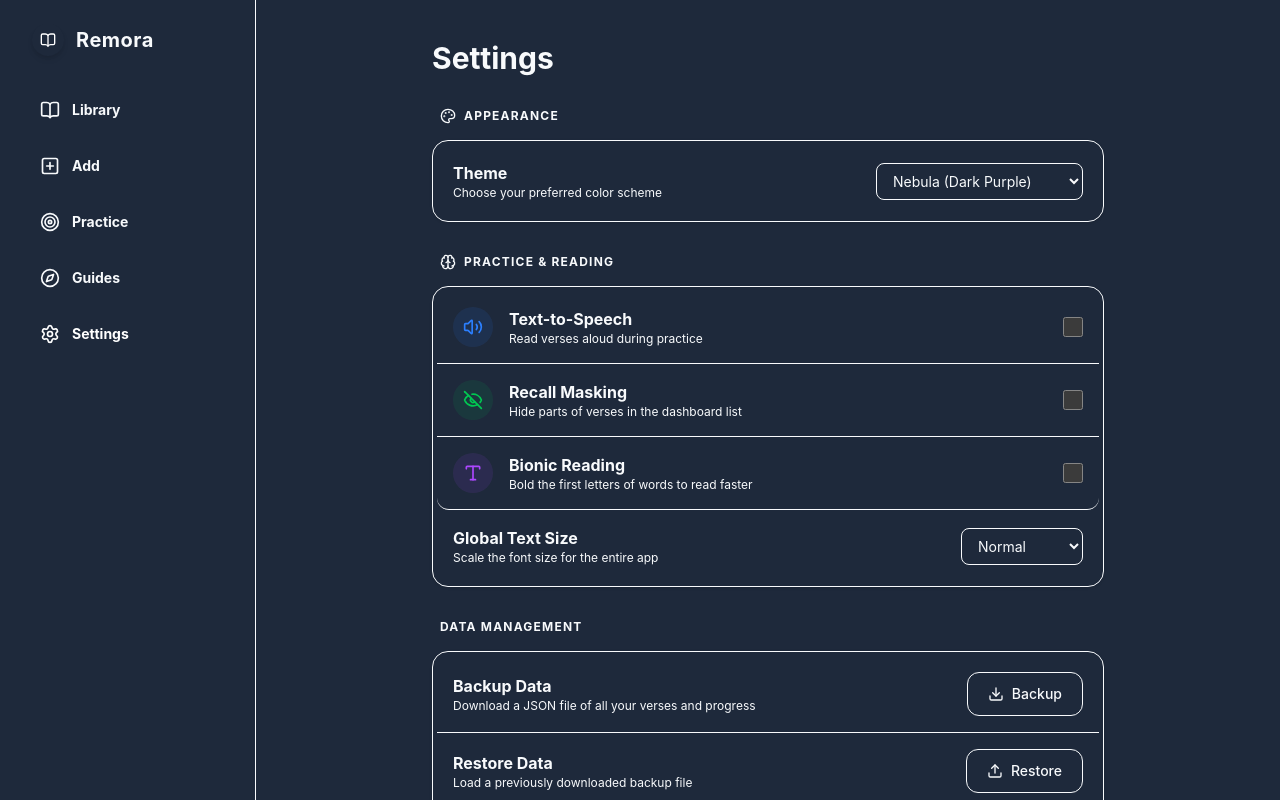
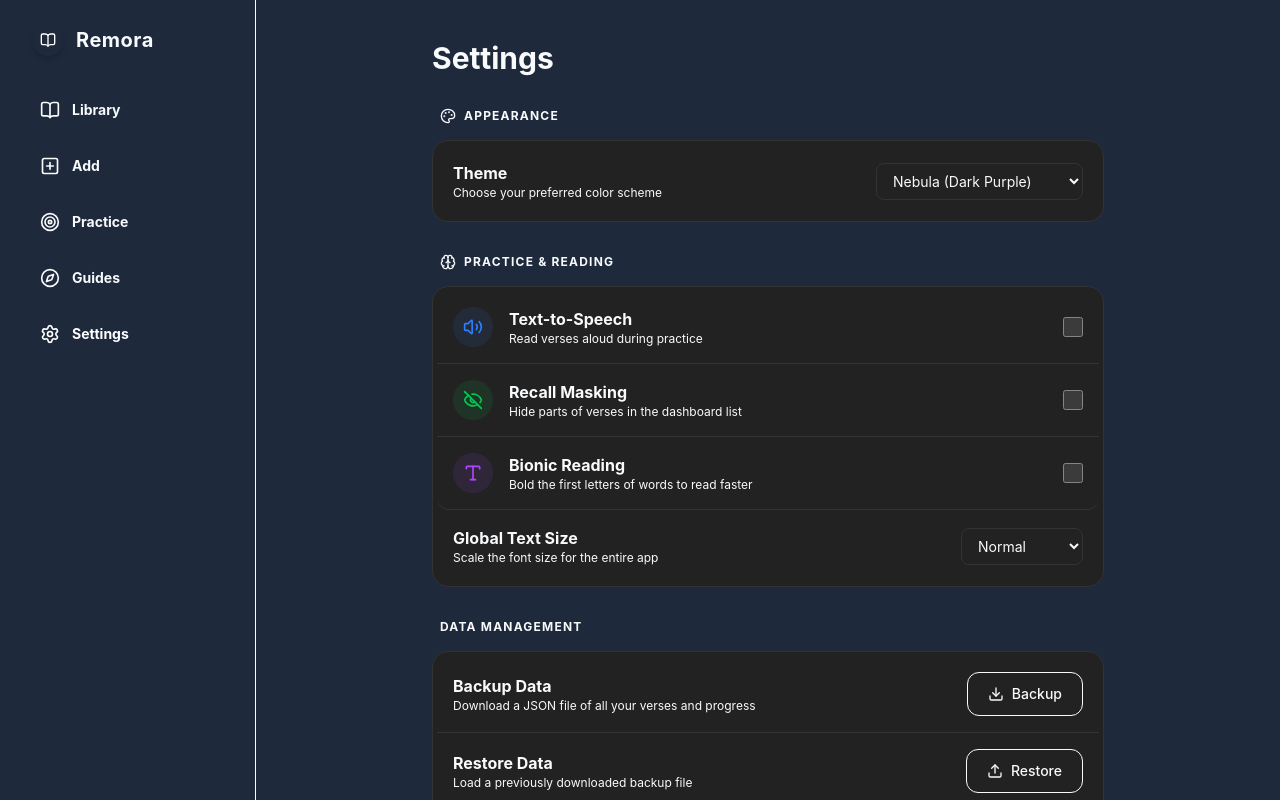
Before and after one commit to Kanakaiah/kanakaiah.github.io, a React (Vite) app: page /settings in a window 1280 px wide. Built offline with nearby package versions, Linux system fonts and the light colour scheme.

Commit message:
Apply app-wide UI styling to match the new dark flat theme

```diff
--- a/src/components/ui/Card.tsx
+++ b/src/components/ui/Card.tsx
@@ -9,7 +9,7 @@ export const Card = React.forwardRef<HTMLDivElement, CardProps>(
     return (
       <div
         ref={ref}
-        className={`bg-glass-bg border border-glass-border rounded-2xl shadow-sm overflow-hidden ${className}`}
+        className={`bg-[#222222] border border-[#333333] rounded-2xl overflow-hidden ${className}`}
         {...props}
       >
         {children}
--- a/src/components/ui/Input.tsx
+++ b/src/components/ui/Input.tsx
@@ -23,7 +23,7 @@ export const Input = React.forwardRef<HTMLInputElement, InputProps>(
             w-full h-12 px-4 rounded-xl bg-background border
             focus:outline-none focus:ring-2 focus:ring-accent focus:border-transparent
             transition-all duration-200 text-primary placeholder:text-muted
-            ${error ? 'border-red-500 focus:ring-red-500' : 'border-glass-border'}
+            ${error ? 'border-red-500 focus:ring-red-500' : 'border-[#333333]'}
             ${className}
           `}
           {...props}
--- a/src/screens/AddVerse.tsx
+++ b/src/screens/AddVerse.tsx
@@ -136,18 +136,18 @@ export const AddVerse: React.FC = () => {
       </div>
 
       {/* Tabs */}
-      <div className="flex bg-glass-bg border border-glass-border rounded-xl p-1 relative">
+      <div className="flex bg-[#222222] border border-[#333333] rounded-xl p-1 relative">
         <button
           onClick={() => setActiveTab('search')}
-          className={`flex-1 py-2.5 text-sm font-medium rounded-lg transition-all flex items-center justify-center gap-2
-            ${activeTab === 'search' ? 'bg-accent text-white shadow' : 'text-secondary hover:text-primary'}`}
+          className={`flex-1 py-2 text-sm font-medium rounded-lg transition-all flex items-center justify-center gap-2
+            ${activeTab === 'search' ? 'bg-[#333333] text-white' : 'text-[#999999] hover:text-white'}`}
         >
           <Search className="w-4 h-4" /> Look Up Verse
         </button>
         <button
           onClick={() => setActiveTab('manual')}
-          className={`flex-1 py-2.5 text-sm font-medium rounded-lg transition-all flex items-center justify-center gap-2
-            ${activeTab === 'manual' ? 'bg-accent text-white shadow' : 'text-secondary hover:text-primary'}`}
+          className={`flex-1 py-2 text-sm font-medium rounded-lg transition-all flex items-center justify-center gap-2
+            ${activeTab === 'manual' ? 'bg-[#333333] text-white' : 'text-[#999999] hover:text-white'}`}
         >
           <PenLine className="w-4 h-4" /> Type It Yourself
         </button>
@@ -168,7 +168,7 @@ export const AddVerse: React.FC = () => {
             <select
               value={searchTranslation}
               onChange={(e) => setSearchTranslation(e.target.value)}
-              className="h-12 px-4 rounded-xl bg-background border border-glass-border text-primary focus:outline-none focus:ring-2 focus:ring-accent w-full sm:w-auto"
+              className="h-12 px-4 rounded-xl bg-[#222222] border border-[#333333] text-primary focus:outline-none focus:ring-2 focus:ring-accent w-full sm:w-auto"
             >
               <optgroup label="Modern Versions">
                 <option value="LSB" className="bg-background text-primary">LSB (Legacy Standard Bible)</option>
@@ -229,10 +229,10 @@ export const AddVerse: React.FC = () => {
                     setSearchQuery(collection.q);
                     handleSearch();
                   }}
-                  className="bg-glass-bg border border-glass-border rounded-xl p-4 text-left hover:bg-glass-bg-hover transition-colors flex flex-col gap-1"
+                  className="bg-[#222222] border border-[#333333] rounded-xl p-4 text-left hover:bg-[#2a2a2a] transition-colors flex flex-col gap-1"
                 >
                   <span className="font-bold text-primary">{collection.topic}</span>
-                  <span className="text-xs text-secondary">{collection.desc}</span>
+                  <span className="text-xs text-[#999999]">{collection.desc}</span>
                 </button>
               ))}
             </div>
--- a/src/screens/Practice.tsx
+++ b/src/screens/Practice.tsx
@@ -37,8 +37,8 @@ export const Practice: React.FC = () => {
   if (state.verses.length === 0) {
     return (
       <div className="flex flex-col items-center justify-center h-full text-center px-4 pt-20">
-        <div className="w-16 h-16 bg-glass-bg rounded-full flex items-center justify-center mb-4">
-          <BookOpen className="w-8 h-8 text-muted" />
+        <div className="w-16 h-16 bg-[#222222] rounded-full flex items-center justify-center mb-4">
+          <BookOpen className="w-8 h-8 text-[#999999]" />
         </div>
         <h2 className="text-xl font-bold text-primary mb-2">No Verse Selected</h2>
         <p className="text-secondary mb-6 max-w-sm">Pick a verse from the dashboard list or add a new one to practice.</p>
@@ -355,7 +355,7 @@ export const Practice: React.FC = () => {
             if (isImmersed) setActiveMode('read');
             else navigate(-1);
           }}
-          className="w-10 h-10 rounded-full flex items-center justify-center bg-glass-bg border border-glass-border text-primary hover:bg-glass-bg-hover transition-colors"
+          className="w-10 h-10 rounded-full flex items-center justify-center bg-[#222222] border border-[#333333] text-primary hover:bg-[#2a2a2a] transition-colors"
         >
           {isImmersed ? <ArrowLeft className="w-5 h-5" /> : <ChevronLeft className="w-6 h-6" />}
         </button>
@@ -381,7 +381,7 @@ export const Practice: React.FC = () => {
                 className={`flex-shrink-0 md:flex-shrink flex flex-col items-center p-3 rounded-xl min-w-[100px] md:min-w-0 border transition-all duration-300
                   ${activeMode === mode.id
                     ? 'border-accent bg-[var(--accent-glow-strong)] shadow-[0_0_15px_var(--accent-glow)] scale-105'
-                    : 'bg-glass-bg border-glass-border hover:bg-glass-bg-hover'}`}
+                    : 'bg-[#222222] border-[#333333] hover:bg-[#2a2a2a]'}`}
               >
                 <mode.icon className={`w-6 h-6 mb-2 ${activeMode === mode.id ? 'text-accent' : 'text-secondary'}`} />
                 <span className={`text-sm font-bold ${activeMode === mode.id ? 'text-primary' : 'text-secondary'}`}>{mode.label}</span>
@@ -392,7 +392,7 @@ export const Practice: React.FC = () => {
         )}
 
         {/* Display Board */}
-        <div className={`bg-glass-bg border border-glass-border rounded-3xl p-6 lg:p-10 relative flex-1 flex flex-col ${isImmersed ? 'border-none bg-transparent w-full max-w-3xl' : 'shadow-sm mb-48 lg:mb-32'}`}>
+        <div className={`bg-[#222222] border border-[#333333] rounded-3xl p-6 lg:p-10 relative flex-1 flex flex-col ${isImmersed ? 'border-none bg-transparent w-full max-w-3xl' : 'shadow-none mb-48 lg:mb-32'}`}>
           <div className="flex-1 flex flex-col">
             <div className={`flex items-center mb-6 ${isImmersed ? 'justify-center' : 'justify-between'}`}>
               <span
@@ -438,7 +438,7 @@ export const Practice: React.FC = () => {
             <div className="mt-12 flex items-center justify-between">
               <button
                 onClick={handlePrev} disabled={activeVerseIndex === 0}
-                className="p-2 rounded-full hover:bg-glass-bg-hover disabled:opacity-30 transition-colors text-secondary hover:text-primary"
+                className="p-2 rounded-full hover:bg-[#333333] disabled:opacity-30 transition-colors text-[#999999] hover:text-white"
               >
                 <ArrowLeft className="w-6 h-6" />
               </button>
@@ -449,7 +449,7 @@ export const Practice: React.FC = () => {
 
               <button
                 onClick={handleNext} disabled={activeVerseIndex === verses.length - 1}
-                className="p-2 rounded-full hover:bg-glass-bg-hover disabled:opacity-30 transition-colors text-secondary hover:text-primary"
+                className="p-2 rounded-full hover:bg-[#333333] disabled:opacity-30 transition-colors text-[#999999] hover:text-white"
               >
                 <ArrowRight className="w-6 h-6" />
               </button>
@@ -462,7 +462,7 @@ export const Practice: React.FC = () => {
       {/* Footer / Scoring (Hidden in Read/Immersed) */}
       {!isImmersed && activeMode !== 'read' && (
         <div className="fixed bottom-20 lg:bottom-4 left-0 lg:left-64 w-full lg:w-[calc(100%-16rem)] px-4 flex justify-center z-40">
-          <div className="max-w-md w-full bg-glass-bg backdrop-blur-xl border border-glass-border rounded-2xl shadow-2xl p-4 flex flex-col gap-4">
+          <div className="max-w-md w-full bg-[#1a1a1a] border border-[#333333] rounded-2xl shadow-2xl p-4 flex flex-col gap-4">
 
             {!isEvaluationOpen ? (
               <Button onClick={() => setIsEvaluationOpen(true)} className="w-full h-12 shadow-accent/20">
--- a/src/screens/Settings.tsx
+++ b/src/screens/Settings.tsx
@@ -74,7 +74,7 @@ export const Settings: React.FC = () => {
             <Palette className="w-4 h-4" /> Appearance
           </h2>
           <Card className="p-1">
-            <div className="flex flex-col divide-y divide-glass-border">
+            <div className="flex flex-col divide-y divide-[#333333]">
 
               <div className="p-4 flex items-center justify-between">
                 <div>
@@ -84,13 +84,13 @@ export const Settings: React.FC = () => {
                 <select
                   value={state.theme}
                   onChange={(e) => dispatch({ type: 'SET_THEME', payload: e.target.value })}
-                  className="bg-background border border-glass-border rounded-lg px-3 py-2 text-sm text-primary focus:ring-2 focus:ring-accent outline-none"
+                  className="bg-[#222222] border border-[#333333] rounded-lg px-3 py-2 text-sm text-primary focus:ring-2 focus:ring-accent outline-none"
                 >
-                  <option value="nebula" className="bg-background text-primary">Nebula (Dark Purple)</option>
-                  <option value="obsidian" className="bg-background text-primary">Obsidian (Pure Dark)</option>
-                  <option value="midnight" className="bg-background text-primary">Midnight (Dark Blue)</option>
-                  <option value="parchment" className="bg-background text-primary">Parchment (Light Warm)</option>
-                  <option value="pure-white" className="bg-background text-primary">Pure White</option>
+                  <option value="nebula" className="bg-[#222222] text-primary">Nebula (Dark Purple)</option>
+                  <option value="obsidian" className="bg-[#222222] text-primary">Obsidian (Pure Dark)</option>
+                  <option value="midnight" className="bg-[#222222] text-primary">Midnight (Dark Blue)</option>
+                  <option value="parchment" className="bg-[#222222] text-primary">Parchment (Light Warm)</option>
+                  <option value="pure-white" className="bg-[#222222] text-primary">Pure White</option>
                 </select>
               </div>
 
@@ -104,9 +104,9 @@ export const Settings: React.FC = () => {
             <Brain className="w-4 h-4" /> Practice & Reading
           </h2>
           <Card className="p-1">
-            <div className="flex flex-col divide-y divide-glass-border">
+            <div className="flex flex-col divide-y divide-[#333333]">
 
-              <label className="p-4 flex items-center justify-between cursor-pointer hover:bg-glass-bg-hover transition-colors rounded-t-xl">
+              <label className="p-4 flex items-center justify-between cursor-pointer hover:bg-[#2a2a2a] transition-colors rounded-t-xl">
                 <div className="flex items-center gap-4">
                   <div className="w-10 h-10 rounded-full bg-blue-500/10 text-blue-500 flex items-center justify-center">
                     <Volume2 className="w-5 h-5" />
@@ -124,7 +124,7 @@ export const Settings: React.FC = () => {
                 />
               </label>
 
-              <label className="p-4 flex items-center justify-between cursor-pointer hover:bg-glass-bg-hover transition-colors">
+              <label className="p-4 flex items-center justify-between cursor-pointer hover:bg-[#2a2a2a] transition-colors">
                 <div className="flex items-center gap-4">
                   <div className="w-10 h-10 rounded-full bg-green-500/10 text-green-500 flex items-center justify-center">
                     <EyeOff className="w-5 h-5" />
@@ -142,7 +142,7 @@ export const Settings: React.FC = () => {
                 />
               </label>
 
-              <label className="p-4 flex items-center justify-between cursor-pointer hover:bg-glass-bg-hover transition-colors rounded-b-xl">
+              <label className="p-4 flex items-center justify-between cursor-pointer hover:bg-[#2a2a2a] transition-colors rounded-b-xl">
                 <div className="flex items-center gap-4">
                   <div className="w-10 h-10 rounded-full bg-purple-500/10 text-purple-500 flex items-center justify-center">
                     <Type className="w-5 h-5" />
@@ -168,12 +168,12 @@ export const Settings: React.FC = () => {
                 <select
                   value={state.settings.fontSize}
                   onChange={(e) => dispatch({ type: 'UPDATE_SETTINGS', payload: { fontSize: parseFloat(e.target.value) } })}
-                  className="bg-background border border-glass-border rounded-lg px-3 py-2 text-sm text-primary focus:ring-2 focus:ring-accent outline-none"
+                  className="bg-[#222222] border border-[#333333] rounded-lg px-3 py-2 text-sm text-primary focus:ring-2 focus:ring-accent outline-none"
                 >
-                  <option value={0.85} className="bg-background text-primary">Small</option>
-                  <option value={1} className="bg-background text-primary">Normal</option>
-                  <option value={1.15} className="bg-background text-primary">Large</option>
-                  <option value={1.3} className="bg-background text-primary">Extra Large</option>
+                  <option value={0.85} className="bg-[#222222] text-primary">Small</option>
+                  <option value={1} className="bg-[#222222] text-primary">Normal</option>
+                  <option value={1.15} className="bg-[#222222] text-primary">Large</option>
+                  <option value={1.3} className="bg-[#222222] text-primary">Extra Large</option>
                 </select>
               </div>
 
@@ -185,7 +185,7 @@ export const Settings: React.FC = () => {
         <section className="flex flex-col gap-4">
           <h2 className="text-xs uppercase tracking-widest font-bold text-muted ml-2">Data Management</h2>
           <Card className="p-1">
-            <div className="flex flex-col divide-y divide-glass-border">
+            <div className="flex flex-col divide-y divide-[#333333]">
 
               <div className="p-4 flex flex-col sm:flex-row sm:items-center justify-between gap-4">
                 <div>
```
Also changed, not shown: src/screens/Guides.tsx (+18 -18 lines).
